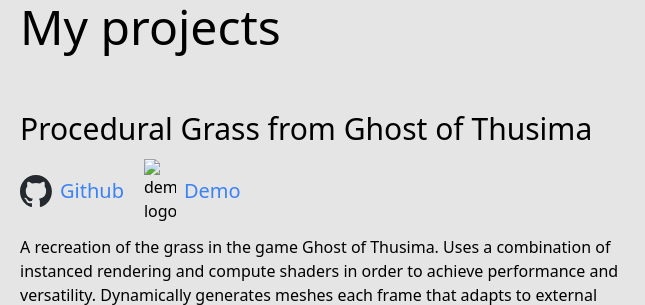
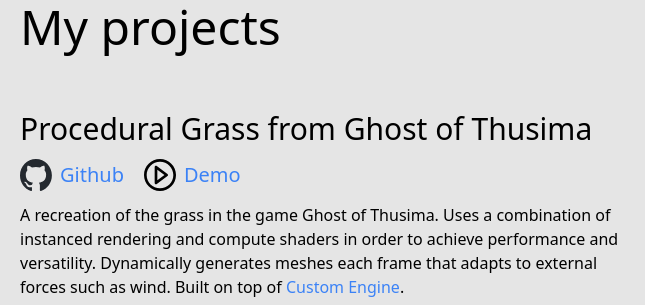
Before and after one commit to stofffe/personal-website, a plain HTML site: page index.html in a window 1280 px wide. Shown: the part 1217-1522 px from the top of the page, 0-645 px from the left. Drawn offline with Linux system fonts and the light colour scheme.

Commit message:
update play button asset path

```diff
--- a/index.html
+++ b/index.html
@@ -97,7 +97,7 @@
                         <p class="text-xl text-blue-500">Github</p>
                     </a>
                     <a class="flex flex-row items-center gap-2" href="/projects/grass/index.html">
-                        <img class="w-8" src="assets/play-button.svg" alt="demo logo">
+                        <img class="w-8" src="assets/icons/play-button.svg" alt="demo logo">
                         <p class="text-xl text-blue-500">Demo</p>
                     </a>
                 </div>
```
